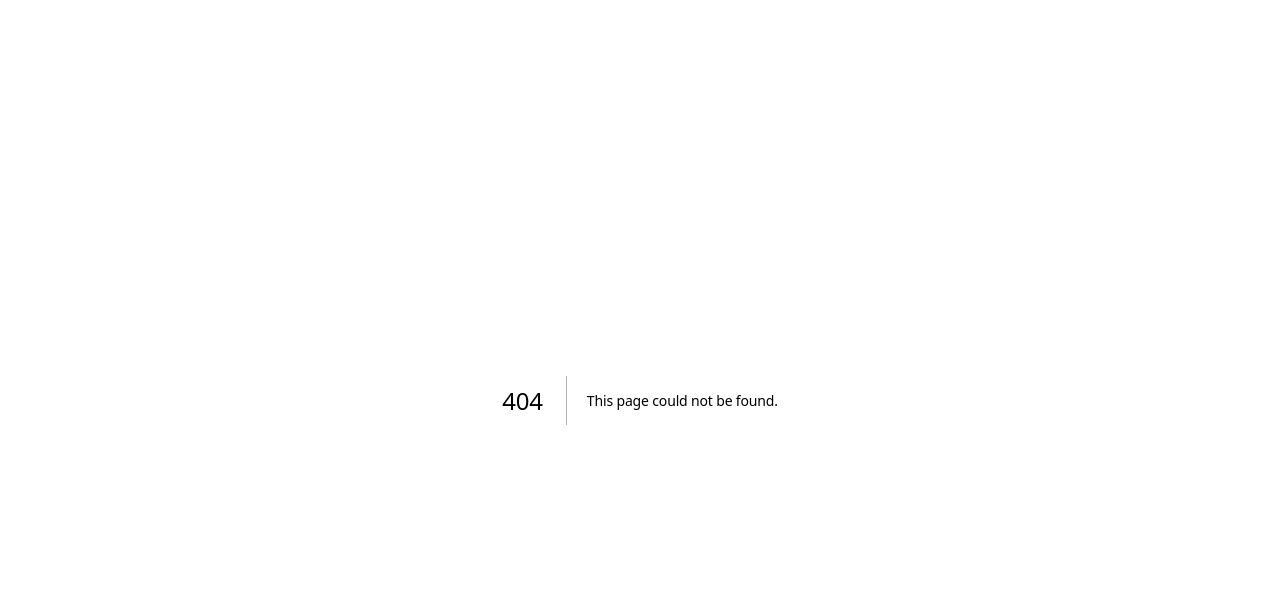
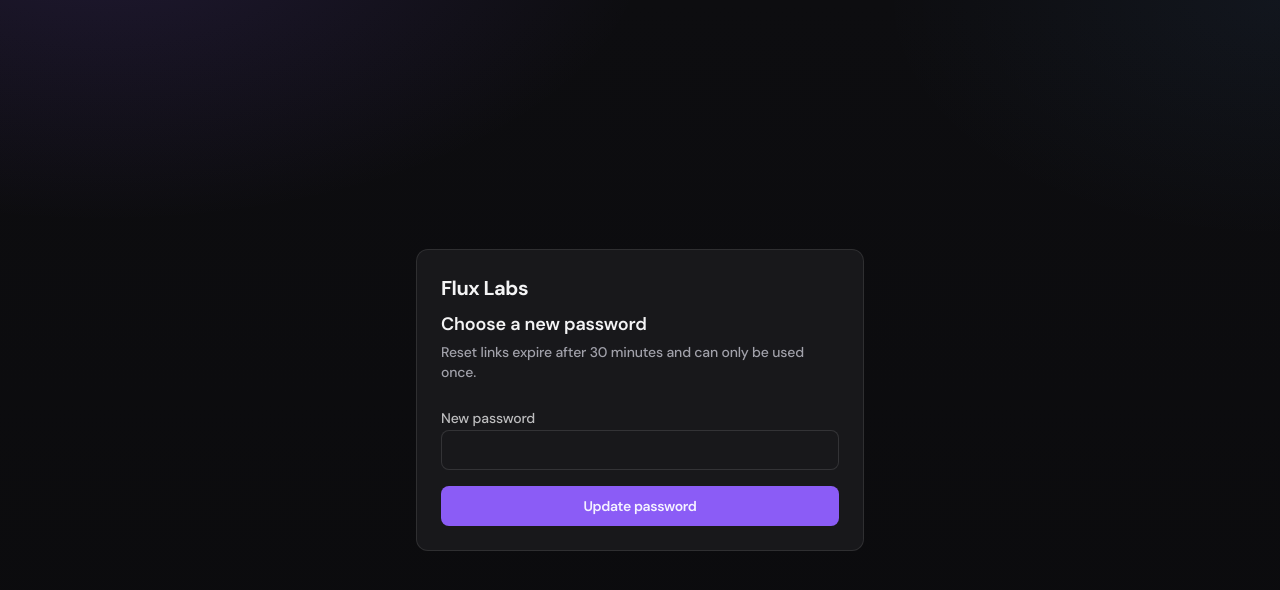
Before and after one commit to seancorbitt10-png/Flux-Labs, a Next.js app: page /reset-password in a window 1280 px wide. Before the commit this address had no page. Shown: the top 590 px of the page. Built offline with nearby package versions, Linux system fonts and the light colour scheme.

Commit message:
Add reset password page

```diff
--- /dev/null
+++ b/src/app/(auth)/reset-password/page.tsx
@@ -0,0 +1,29 @@
+import { ResetPasswordForm } from "@/components/auth/password-reset-forms";
+
+export const metadata = { title: "Choose a new password" };
+
+type ResetPasswordPageProps = {
+  searchParams: Promise<{ token?: string; email?: string }>;
+};
+
+export default async function ResetPasswordPage({ searchParams }: ResetPasswordPageProps) {
+  const params = await searchParams;
+  const token = params.token ?? "";
+  const email = params.email ?? "";
+
+  return (
+    <div className="relative flex min-h-screen items-center justify-center bg-canvas px-4">
+      <div className="pointer-events-none absolute inset-0 bg-atmosphere" />
+      <div className="relative w-full max-w-md space-y-6 rounded-xl border border-foreground/10 bg-surface p-6">
+        <div>
+          <p className="text-xl font-bold tracking-tight">Flux Labs</p>
+          <h1 className="mt-2 text-lg font-semibold">Choose a new password</h1>
+          <p className="mt-1 text-sm font-medium text-muted">
+            Reset links expire after 30 minutes and can only be used once.
+          </p>
+        </div>
+        <ResetPasswordForm token={token} email={email} />
+      </div>
+    </div>
+  );
+}
```
